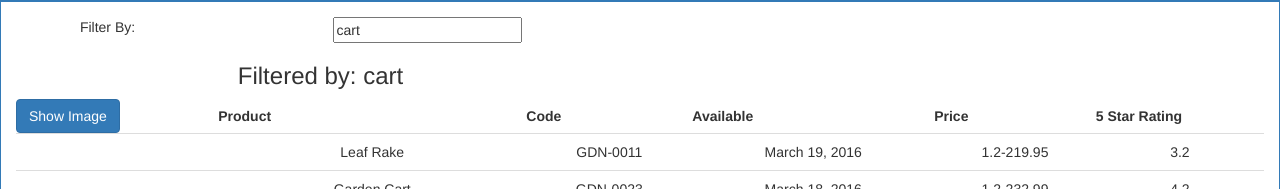
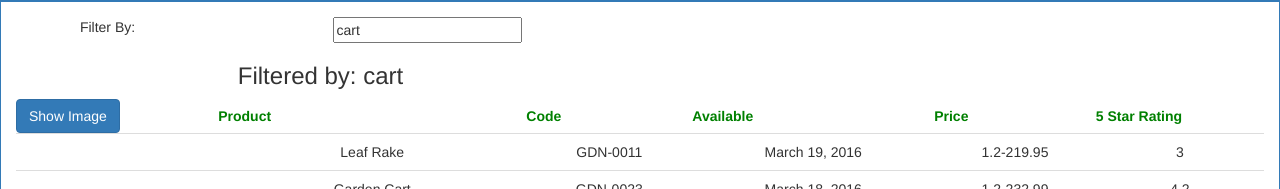
Before and after one commit to KunalOjha/APM, an Angular app: page / in a window 1280 px wide. Shown: the part 124-313 px from the top of the page. Built offline with nearby package versions, Linux system fonts and the light colour scheme.

Commit message:
added interface and component stylesheet

```diff
--- /dev/null
+++ b/src/app/products/products-list.component.css
@@ -0,0 +1,3 @@
+thead {
+    color: green;
+}
--- a/src/app/products/products-list.component.ts
+++ b/src/app/products/products-list.component.ts
@@ -1,8 +1,10 @@
  import {Component} from '@angular/core';
+ import {IProducts} from './products';
 
  @Component({
     selector: 'pm-products',
-    templateUrl: './products-list.component.html'
+    templateUrl: './products-list.component.html',
+    styleUrls: ['./products-list.component.css']
  })
 
  export class ProductListComponent {
@@ -11,7 +13,7 @@
      imageMargin: number = 2;
      showImage: boolean = false;
      listFilter: string ='cart';
-     products: any[] = [
+     products: IProducts[] = [
         {
             "productId": 1,
             "productName": "Leaf Rake",
@@ -19,7 +21,7 @@
             "releaseDate": "March 19, 2016",
             "description": "Leaf rake with 48-inch wooden handle.",
             "price": 19.95,
-            "starRating": 3.2,
+            "starRating": 3,
             "imageUrl": "http://openclipart.org/image/300px/svg_to_png/26215/Anonymous_Leaf_Rake.png"
         },
         {
--- /dev/null
+++ b/src/app/products/products.ts
@@ -0,0 +1,10 @@
+export interface IProducts {
+    "productId": number,
+    "productName": string,
+    "productCode": string,
+    "releaseDate": string,
+    "description": string,
+    "price": number,
+    "starRating": number,
+    "imageUrl": string
+};
```
